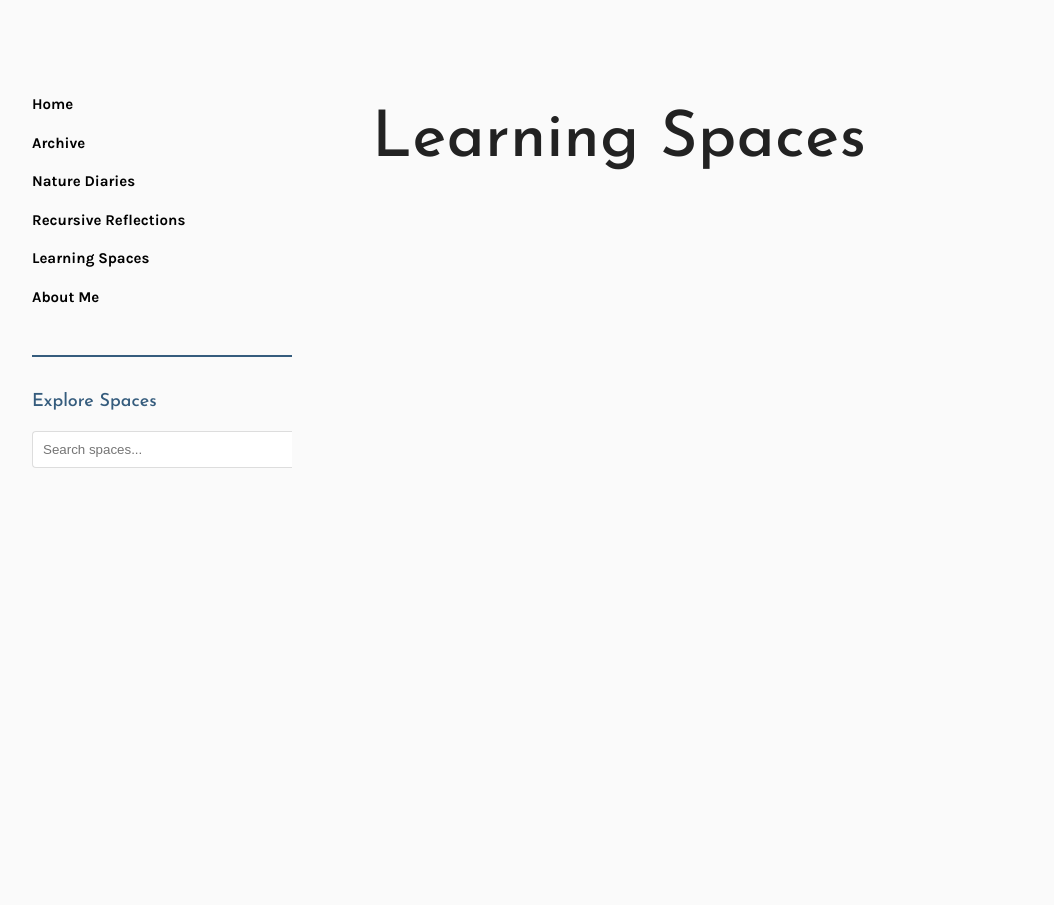
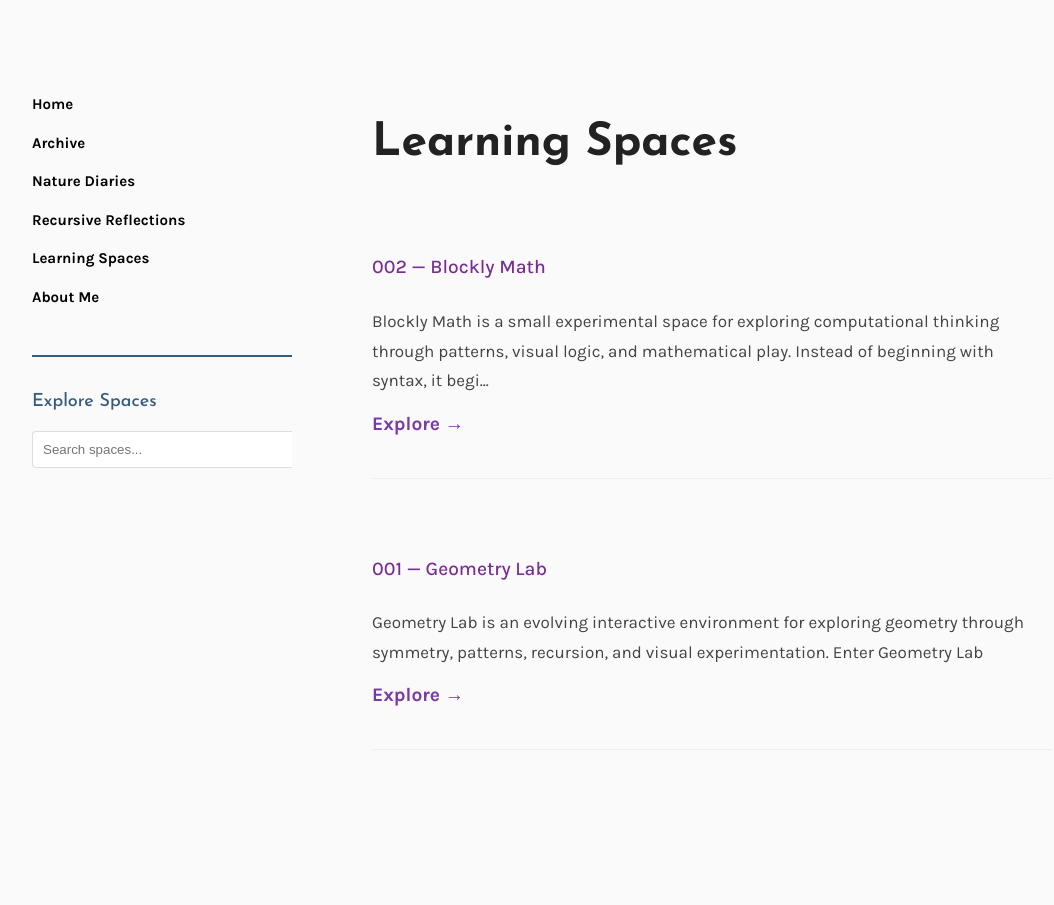
Before and after one commit to vrindanmenon/vrindanmenon.github.io, a Jekyll site: the page built from learning-spaces.md, in a window 1280 px wide. Shown: the whole page, without its empty margins (78-1132 px from the left). Built offline with Jekyll 4.4.1, drawn with Linux system fonts in a browser that asks for light colours.

Commit message:
Learning space project list fix

```diff
--- a/_layouts/projectpost.html
+++ b/_layouts/projectpost.html
@@ -83,7 +83,7 @@ layout: default
 
   <main class="blog-content">
 
-    {% if page.title %}
+    {% if page.collection %}
 
       <!-- =========================
            SINGLE PROJECT
--- a/learning-spaces.md
+++ b/learning-spaces.md
@@ -1,5 +1,11 @@
 ---
 layout: projectpost
 title: Learning Spaces
-collection: learning-spaces
 ---
+
+Interactive environments exploring
+geometry, patterns, computation,
+and visual thinking.
+
+These spaces evolve slowly through
+experimentation and continuous refinement.
```
Also changed, not shown: 2 other files.
